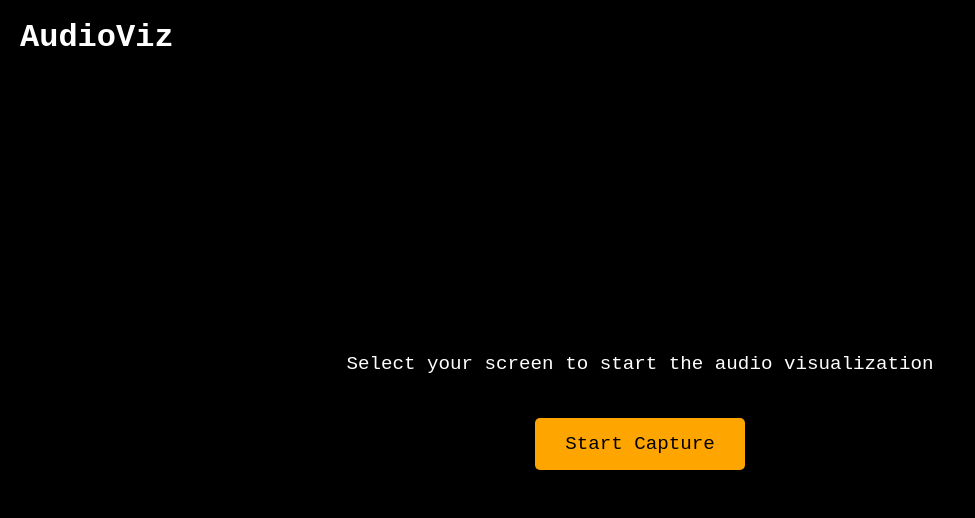
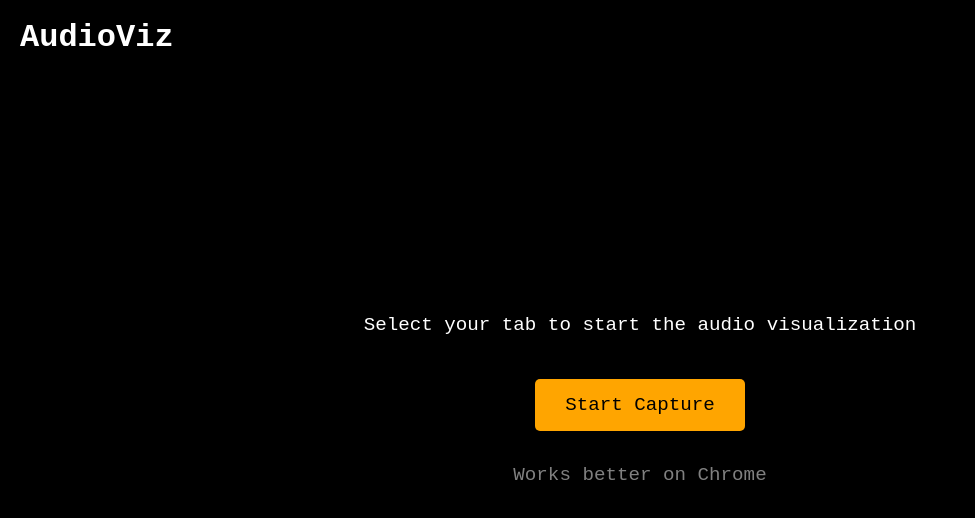
Before and after one commit to caiovitoraf/audio-viz, a React (Vite) app: page / in a window 1280 px wide. Shown: the top 518 px of the page, without its empty margins (0-975 px from the left). Built offline with nearby package versions, Linux system fonts and the light colour scheme; a web font is replaced by a local one.

Commit message:
Text update

```diff
--- a/src/App.css
+++ b/src/App.css
@@ -94,6 +94,12 @@ body, html {
   background: #CC8400;
 }
 
+.low-opacity-text {
+  opacity: 0.5;
+  font-size: 0.9em;
+  margin-top: 10px;
+}
+
 main {
   width: 100%;
   height: 100%;
--- a/src/App.jsx
+++ b/src/App.jsx
@@ -12,6 +12,19 @@ function App() {
   const { audioData, isCapturing, startAudioCapture, stopAudioCapture } = useAudioEngine();
   const [activeDrawer, setActiveDrawer] = useState(drawers[0]);
   const [showUI, setShowUI] = useState(true);
+  const [isFullscreen, setIsFullscreen] = useState(false);
+
+  const toggleFullscreen = () => {
+    if (!document.fullscreenElement) {
+      document.documentElement.requestFullscreen().then(() => {
+        setIsFullscreen(true);
+      });
+    } else {
+      document.exitFullscreen().then(() => {
+        setIsFullscreen(false);
+      });
+    }
+  };
 
   return (
     <div className="App">
@@ -32,8 +45,9 @@ function App() {
       <main>
         {!isCapturing ? (
           <div className="start-screen">
-            <p>Select your screen to start the audio visualization</p>
+            <p>Select your tab to start the audio visualization</p>
             <button onClick={startAudioCapture}>Start Capture</button>
+            <p className="low-opacity-text">Works better on Chrome</p>
           </div>
         ) : (
           <VisualizerRenderer audioData={audioData} drawer={activeDrawer} />
@@ -42,6 +56,9 @@ function App() {
 
       {isCapturing && (
         <div className="control-buttons">
+          <button onClick={toggleFullscreen}>
+            {isFullscreen ? 'Exit Fullscreen' : 'Fullscreen'}
+          </button>
           <button onClick={() => setShowUI(!showUI)} className={!showUI ? 'unobtrusive-button' : ''}>
             {showUI ? 'Hide UI' : 'Show UI'}
           </button>
```
